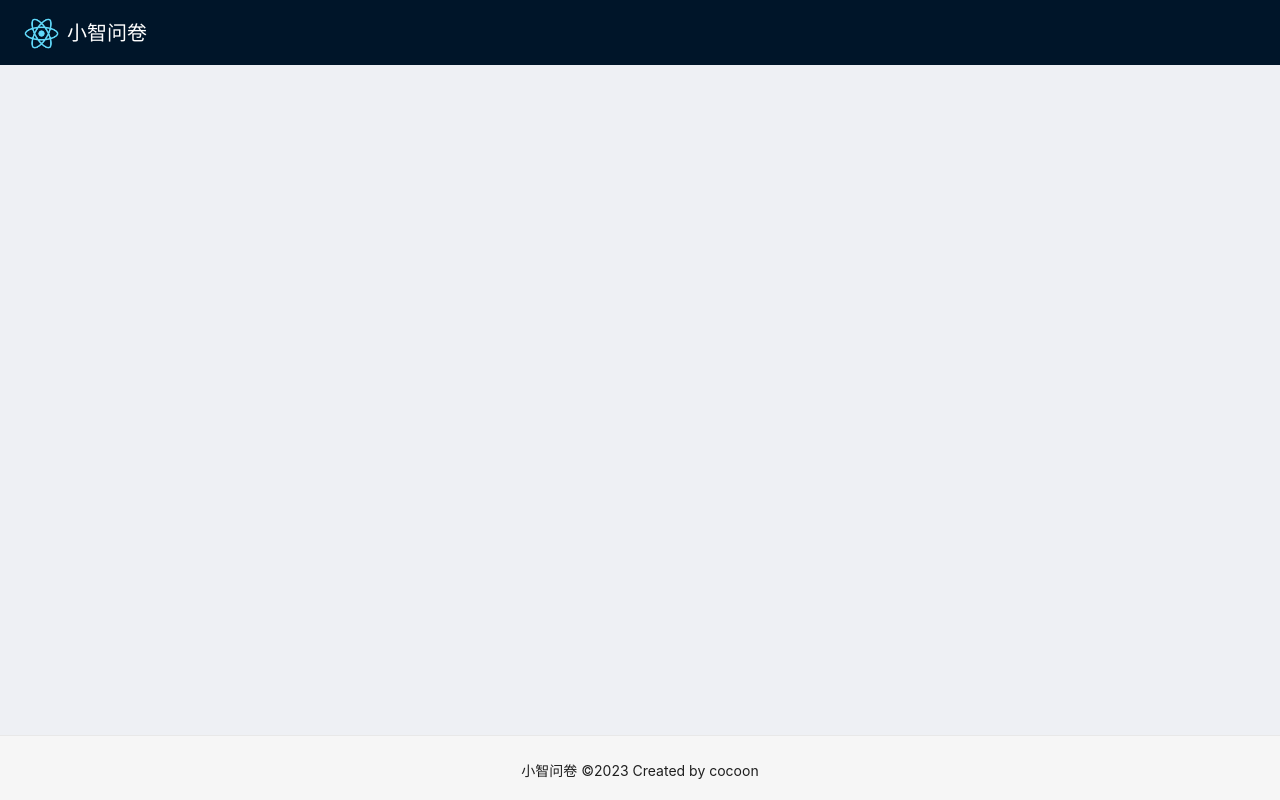
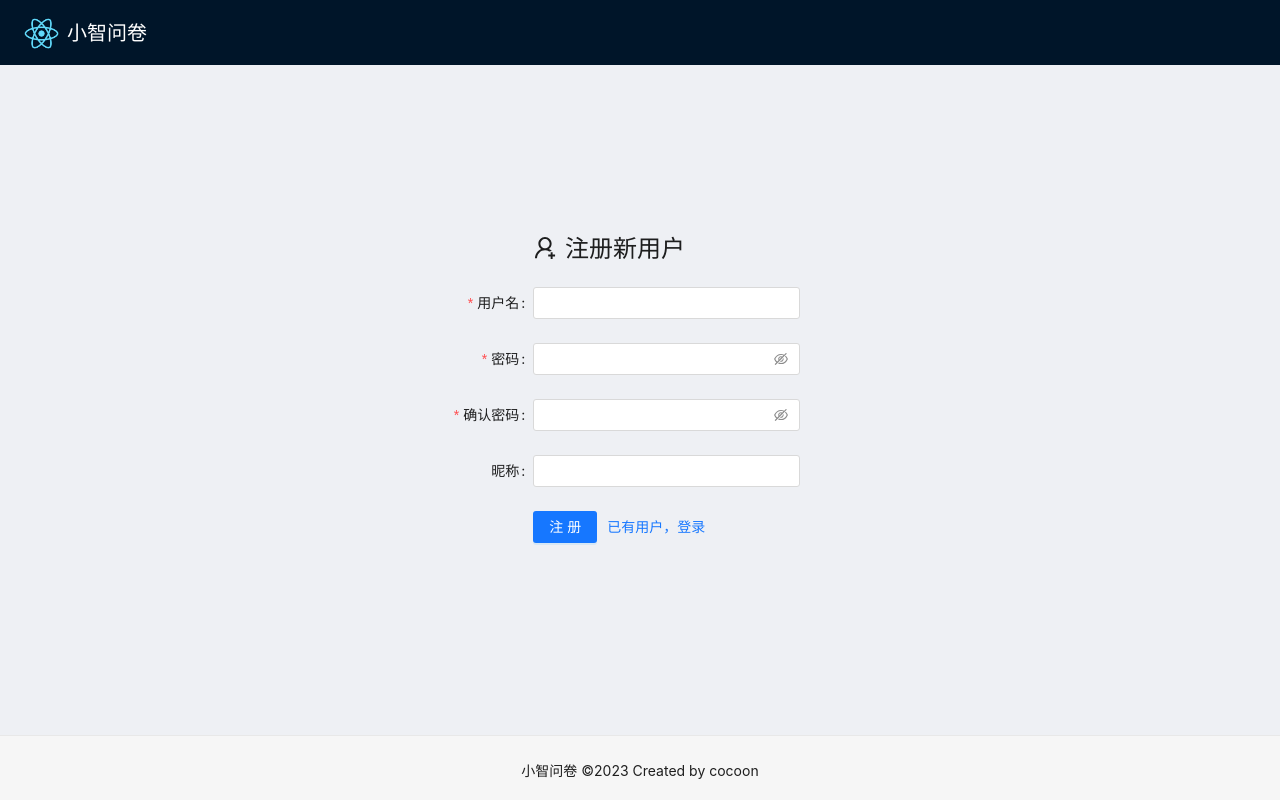
Before and after one commit to cocoonnu/react-xzque-web, a React (Create React App) app: page /register in a window 1280 px wide. Built offline with nearby package versions, Linux system fonts and the light colour scheme.

Commit message:
feat: 完成了登录注册表单组件及规则校验

```diff
--- a/src/index.css
+++ b/src/index.css
@@ -32,13 +32,11 @@ img {
     vertical-align: middle;
 }
 
-a {
+/* a {
     color: #666;
     text-decoration: none;
-
-    /* 去除在移动端下a标签点击的蓝色背景 */
     -webkit-tap-highlight-color: rgba(255, 255, 255, 0);
-}
+} */
 
 input {
     border: 0;
--- a/src/views/Home/index.tsx
+++ b/src/views/Home/index.tsx
@@ -15,12 +15,12 @@ const Home: FC = () => {
 
                 <Paragraph>已累计创建问卷 100 份，发布问卷 90 份，收到答卷 980 份</Paragraph>
 
-                <Button type='primary' onClick={() => { nav('/manage') }}>
+                {/* <Button type='primary' onClick={() => { nav('/manage') }}>
+                    开始使用
+                </Button> */}
+                <Button type='primary' onClick={() => { nav('/login') }}>
                     开始使用
                 </Button>
-                {/* <Button type='primary' onClick={() => { nav('/login') }}>
-                    开始使用
-                </Button> */}
 
             </div>
         </div>
--- /dev/null
+++ b/src/views/Login/hooks/formRules.ts
@@ -0,0 +1,13 @@
+import { Rule } from 'antd/es/form'
+
+export const usernameRulse: Rule[] = [
+    { required: true, message: '用户名不能为空！' },
+    { type: 'string', min: 5, max: 13, message: '用户名长度必须为5-13位' },
+    { pattern: /^\w+$/, message: '用户名只能为字母数字或下划线的组合' },
+]
+
+export const passwordRules: Rule[] = [
+    { required: true, message: '密码不能为空！' },
+    { type: 'string', min: 6, max: 16, message: '密码长度必须为6-16位' },
+    { pattern: /^[A-Za-z0-9]+$/, message: '密码只能为字母和数字的组合' },
+]
--- /dev/null
+++ b/src/views/Login/hooks/useRemember.ts
@@ -0,0 +1,23 @@
+const USERNAME_KEY = 'USERNAME'
+const PASSWORD_KEY = 'PASSWORD'
+const REMEMBER_KEY = 'REMEMBER'
+
+export function rememberUser(username: string, password: string, remember: boolean) {
+    localStorage.setItem(USERNAME_KEY, username)
+    localStorage.setItem(PASSWORD_KEY, password)
+    localStorage.setItem(REMEMBER_KEY, String(remember))
+}
+
+export function deleteUser() {
+    localStorage.removeItem(USERNAME_KEY)
+    localStorage.removeItem(PASSWORD_KEY)
+    localStorage.removeItem(REMEMBER_KEY)
+}
+
+export function getUser() {
+    return {
+        username: localStorage.getItem(USERNAME_KEY),
+        password: localStorage.getItem(PASSWORD_KEY),
+        remember: Boolean(localStorage.getItem(REMEMBER_KEY))
+    }
+}
--- a/src/views/Login/index.module.scss
+++ b/src/views/Login/index.module.scss
@@ -0,0 +1,20 @@
+.login {
+    display: grid;
+    place-items: center;
+    width: 100%;
+    min-height: calc(100vh - 65px - 65px);
+
+    .login-container {
+        margin-left: -80px;
+        display: flex;
+        flex-direction: column;
+        justify-content: center;
+        align-items: center;
+        row-gap: 10px;
+
+        .login-title {
+            align-self: flex-start;
+            margin-left: 133px;
+        }
+    }
+}
--- a/src/views/Login/index.tsx
+++ b/src/views/Login/index.tsx
@@ -1,9 +1,78 @@
-import React, { FC } from 'react'
+import React, { FC, useEffect } from 'react'
+import styles from './index.module.scss'
+import { NavLink } from 'react-router-dom'
+import { UserOutlined } from '@ant-design/icons'
+import { Button, Checkbox, Form, Input, Space, Typography } from 'antd'
+import { getUser, deleteUser, rememberUser } from './hooks/useRemember'
+import { usernameRulse, passwordRules } from './hooks/formRules'
+
 
 const Login: FC = () => {
+    const { Title } = Typography
+    const [formRef] = Form.useForm()
+
+    useEffect(() => {
+        formRef.setFieldsValue(getUser())
+    }, [])
+
+    const onFinish = (values) => {
+        const { username, password, remember } = values
+        if (remember) rememberUser(username, password, remember)
+        else deleteUser()
+    }
 
     return (
-        <div>111</div>
+        <div className={ styles.login }>
+            <div className={ styles['login-container'] }>
+
+                <Space className={ styles['login-title'] }>
+                    <Title level={3}><UserOutlined /></Title>
+                    <Title level={3}>用户登录</Title>
+                </Space>
+
+                <Form
+                    name='login'
+                    labelCol={{ span: 8 }}
+                    wrapperCol={{ span: 16 }}
+                    style={{ width: 400 }}
+                    onFinish={onFinish}
+                    form={formRef}
+                >
+                    <Form.Item
+                        label='用户名'
+                        name='username'
+                        rules={usernameRulse}
+                    >
+                        <Input />
+                    </Form.Item>
+
+                    <Form.Item
+                        label='密码'
+                        name='password'
+                        rules={passwordRules}
+                    >
+                        <Input.Password />
+                    </Form.Item>
+
+                    <Form.Item name='remember' valuePropName='checked'
+                        wrapperCol={{ offset: 8, span: 16 }}
+                    >
+                        <Checkbox>记住我</Checkbox>
+                    </Form.Item>
+
+                    <Form.Item wrapperCol={{ offset: 8, span: 16 }}>
+                        <Button type='primary' htmlType='submit'>
+                            登录
+                        </Button>
+
+                        <NavLink to='/register' style={{ marginLeft: 10 }}>
+                            注册新用户
+                        </NavLink>
+                    </Form.Item>
+                </Form>
+
+            </div>
+        </div>
     )
 }
 
--- /dev/null
+++ b/src/views/Register/hooks/formRules.ts
@@ -0,0 +1,27 @@
+import { Rule } from 'antd/es/form'
+
+export const usernameRulse: Rule[] = [
+    { required: true, message: '用户名不能为空！' },
+    { type: 'string', min: 5, max: 13, message: '用户名长度必须为5-13位'},
+    { pattern: /^\w+$/, message: '用户名只能为字母数字或下划线的组合' },
+]
+
+export const passwordRules: Rule[] = [
+    { required: true, message: '密码不能为空！' },
+    { type: 'string', min: 6, max: 16, message: '密码长度必须为6-16位' },
+    { pattern: /^[A-Za-z0-9]+$/, message: '密码只能为字母和数字的组合' },
+]
+
+export const confirmPasswordRules: Rule[] = [
+    { required: true, message: '确认密码不能为空！' },
+
+    (formRef) => ({
+        validator(rules, value) {
+            if (!value || formRef.getFieldValue('password') === value) {
+                return Promise.resolve()
+            } else {
+                return Promise.reject(new Error('两次密码输入不一致！'))
+            }
+        }
+    }),
+]
--- a/src/views/Register/index.module.scss
+++ b/src/views/Register/index.module.scss
@@ -0,0 +1,20 @@
+.register {
+    display: grid;
+    place-items: center;
+    width: 100%;
+    min-height: calc(100vh - 65px - 65px);
+
+    .register-container {
+        margin-left: -80px;
+        display: flex;
+        flex-direction: column;
+        justify-content: center;
+        align-items: center;
+        row-gap: 10px;
+
+        .register-title {
+            align-self: flex-start;
+            margin-left: 133px;
+        }
+    }
+}
--- a/src/views/Register/index.tsx
+++ b/src/views/Register/index.tsx
@@ -1,8 +1,79 @@
 import React, { FC } from 'react'
+import styles from './index.module.scss'
+import { NavLink } from 'react-router-dom'
+import { UserAddOutlined } from '@ant-design/icons'
+import { Button, Form, Input, Space, Typography } from 'antd'
+import { usernameRulse, passwordRules, confirmPasswordRules } from './hooks/formRules'
+
 
 const Register: FC = () => {
+    const { Title } = Typography
+    const [formRef] = Form.useForm()
+
+    const onFinish = (values) => {
+        console.log(values)
+    }
+
     return (
-        <div >
+        <div className={styles.register}>
+            <div className={styles['register-container']}>
+
+                <Space className={ styles['register-title'] }>
+                    <Title level={3}><UserAddOutlined /></Title>
+                    <Title level={3}>注册新用户</Title>
+                </Space>
+
+                <Form
+                    name='register'
+                    labelCol={{ span: 8 }}
+                    wrapperCol={{ span: 16 }}
+                    style={{ width: 400 }}
+                    onFinish={onFinish}
+                    form={formRef}
+                >
+                    <Form.Item
+                        label='用户名'
+                        name='username'
+                        rules={usernameRulse}
+                    >
+                        <Input />
+                    </Form.Item>
+
+                    <Form.Item
+                        label='密码'
+                        name='password'
+                        rules={passwordRules}
+                    >
+                        <Input.Password />
+                    </Form.Item>
+
+                    <Form.Item
+                        label='确认密码'
+                        name='confirmPassword'
+                        rules={confirmPasswordRules}
+                    >
+                        <Input.Password />
+                    </Form.Item>
+
+                    <Form.Item
+                        label='昵称'
+                        name='nickname'
+                    >
+                        <Input />
+                    </Form.Item>
+
+                    <Form.Item wrapperCol={{ offset: 8, span: 16 }}>
+                        <Button type='primary' htmlType='submit'>
+                            注册
+                        </Button>
+
+                        <NavLink to='/login' style={{ marginLeft: 10 }}>
+                            已有用户，登录
+                        </NavLink>
+                    </Form.Item>
+                </Form>
+
+            </div>
         </div>
     )
 }
```
Also changed, not shown: 1 other file (tests, documents, lock files or other folders).
